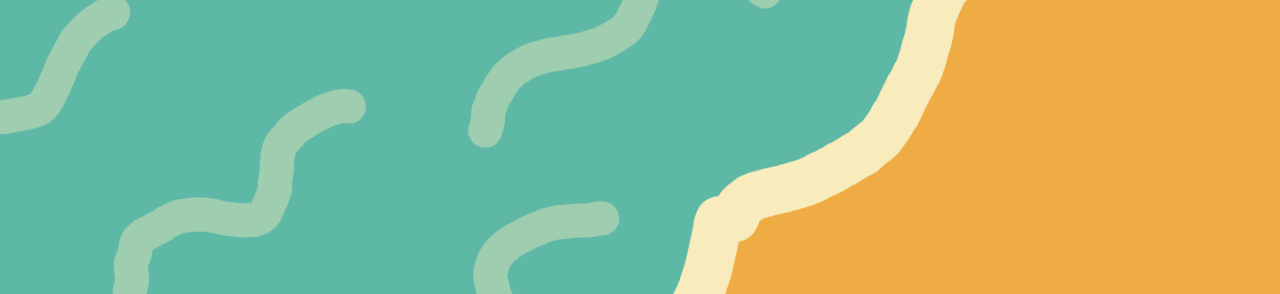
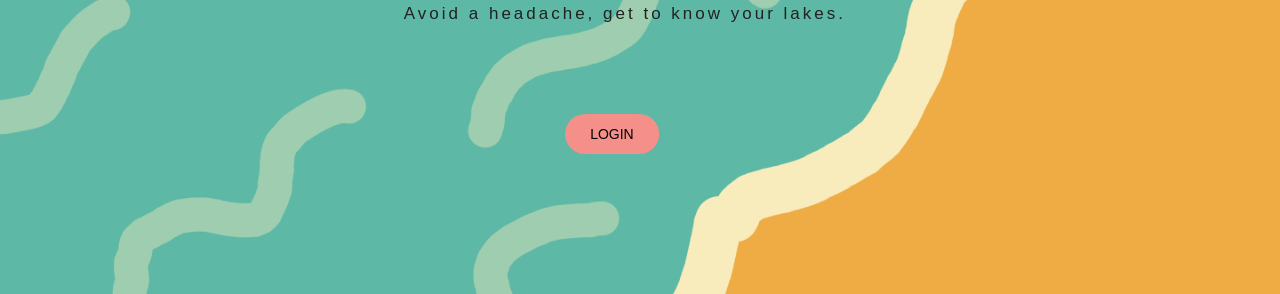
Before and after one commit to Keziashelly23/KnowYourLakes, a website: page frontend/index.html in a window 1280 px wide. Shown: the part 506-800 px from the top of the page. Drawn offline with Linux system fonts and the light colour scheme; a web font is replaced by a local one.

Commit message:
edited welcome page
made button pink

```diff
--- a/frontend/index.html
+++ b/frontend/index.html
@@ -30,14 +30,17 @@
     /* Login button (top-right) */
     .login-btn {
         position: absolute;
-        top: 20px;
-        right: 20px;
+        top: 80%;
+        left: 50%;
+        transform: translate(-80%, -50%);
         padding: 12px 25px;
-        background-color: #888;
+        background-color: #f49089;
         color: black;
         border: none;
         cursor: pointer;
         font-size: 14px;
+        border-radius: 25px;
+        font-family: 'BeachFont', sans-serif;
     }
 
     .login-btn:hover {
@@ -50,7 +53,19 @@
         top: 50%;
         left: 50%;
         transform: translate(-50%, -50%);
-        font-size: 70px;
+        font-size: 80px;
+        color: #222;
+        font-family: 'BeachFont', sans-serif;
+        letter-spacing: 3px;
+
+    }
+
+    .center-text-small {
+        position: absolute;
+        top: 65%;
+        left: 54%;
+        transform: translate(-65%, -50%);
+        font-size: 17px;
         color: #222;
         font-family: 'BeachFont', sans-serif;
         letter-spacing: 3px;
@@ -59,16 +74,19 @@
 
 
 
-
 </style>
 </head>
 <body>
 
-<button id="googleLogin" class="login-btn">LOGIN</button>
-
 <div class="center-text">
     Know Your Lakes
 </div>
+<div class="center-text-small">
+    <p>
+    Avoid a headache, get to know your lakes.
+    </p>
+</div>
+<button id="googleLogin" class="login-btn">LOGIN</button>
 
 <script src="script.js"></script>
 </body>
```
